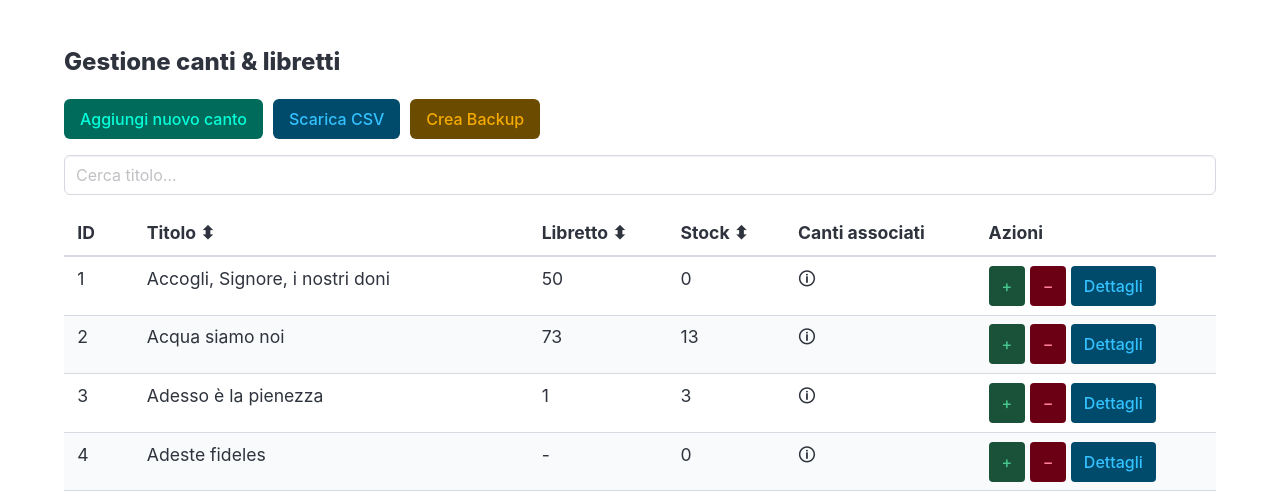
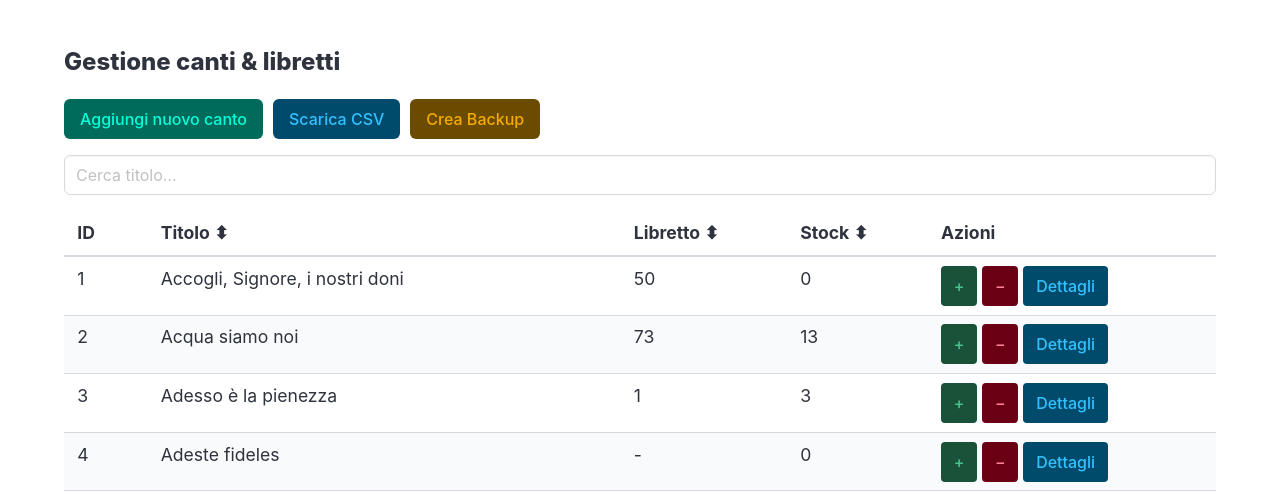
Before and after one commit to corisanvito/book-manager, a Flask app: page / in a window 1280 px wide. Shown: the top 496 px of the page. Run offline with Flask 3, Linux system fonts and the light colour scheme.

Commit message:
eliminated "Canti associati" column

```diff
--- a/static/app.js
+++ b/static/app.js
@@ -46,7 +46,6 @@ function renderSongs(filterText = '') {
       <td>${song.title}</td>
       <td>${song.booklet_number || '-'}</td>
       <td class="${stockClass}">${song.stock}</td>
-      <td>${song.associated ? `<span title="${song.associated.replace(/;/g, ', ')}">🛈</span>` : '-'}</td>
       <td>
         <button class="button is-small is-success button-stock is-dark" onclick="updateStock('${song.title}', ${song.stock + 1})">+</button>
         <button class="button is-small is-danger button-stock is-dark" onclick="updateStock('${song.title}', ${song.stock - 1})">−</button>
@@ -170,7 +169,7 @@ async function downloadCSV() {
         // Crea link e simula click
         const a = document.createElement('a');
         a.href = url;
-        a.download = 'canti_aggiornato.csv';
+        a.download = 'canti.csv';
         document.body.appendChild(a);
         a.click();
 
@@ -200,7 +199,7 @@ async function createBackup() {
 
         // Ottieni il nome del file dall'header
         const contentDisposition = response.headers.get('Content-Disposition');
-        let filename = 'canti_backup.csv';
+        let filename = 'canti.csv';
 
         if (contentDisposition) {
             const match = contentDisposition.match(/filename="(.+)"/);
--- a/templates/index.html
+++ b/templates/index.html
@@ -35,18 +35,15 @@
 <div class="container container-table">
     <h1 class="title is-size-4">Gestione canti & libretti</h1>
 
-    <!-- Dopo l'h1 o vicino agli altri pulsanti -->
     <div style="margin-bottom: 1rem; display: flex; gap: 10px;">
         <button class="button is-primary is-dark" id="show-add-modal">
             Aggiungi nuovo canto
         </button>
 
-        <!-- Nuovo pulsante per scaricare CSV -->
         <button class="button is-info is-dark" id="download-csv">
             Scarica CSV
         </button>
 
-        <!-- Pulsante backup (opzionale) -->
         <button class="button is-warning is-dark" id="backup-csv">
             Crea Backup
         </button>
@@ -104,7 +101,6 @@
             <th data-sort="title">Titolo ⬍</th>
             <th data-sort="booklet_number">Libretto ⬍</th>
             <th data-sort="stock">Stock ⬍</th>
-            <th>Canti associati</th>
             <th>Azioni</th>
         </tr>
         </thead>
@@ -124,7 +120,13 @@
                 <div class="field">
                     <label class="label">Numero Libretto</label>
                     <div class="control">
-                    <input class="input" type="text" id="modal-booklet">
+                        <input class="input" type="text" id="modal-booklet">
+                    </div>
+                </div>
+                <div class="field">
+                    <label class="label">Canti Associati (separati da ;)</label>
+                    <div class="control">
+                        <input class="input" type="text" id="modal-associated-input" placeholder="Canto1; Canto2">
                     </div>
                 </div>
                 <p><strong>Stock:</strong> <span id="modal-stock"></span></p>
```
